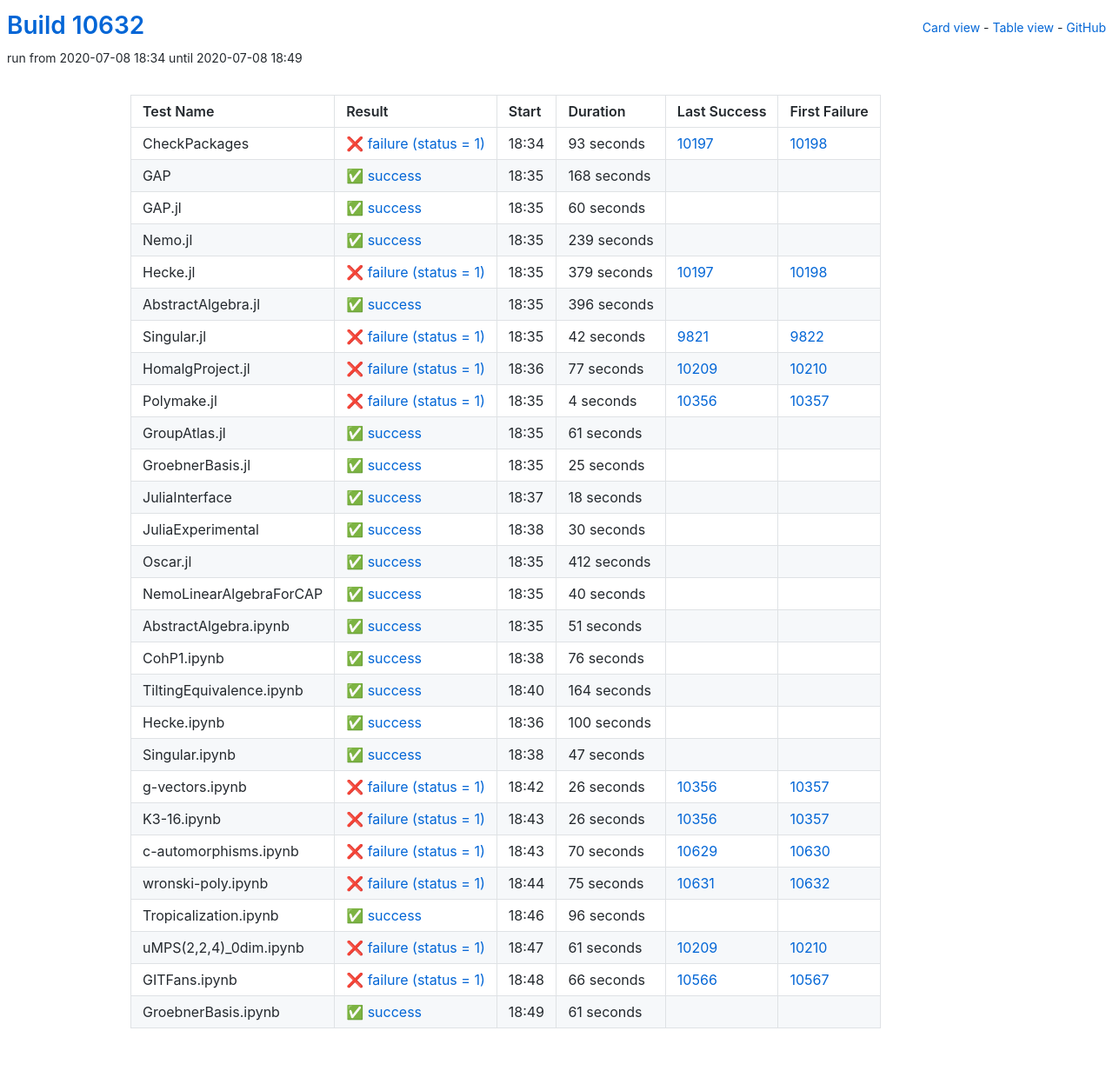
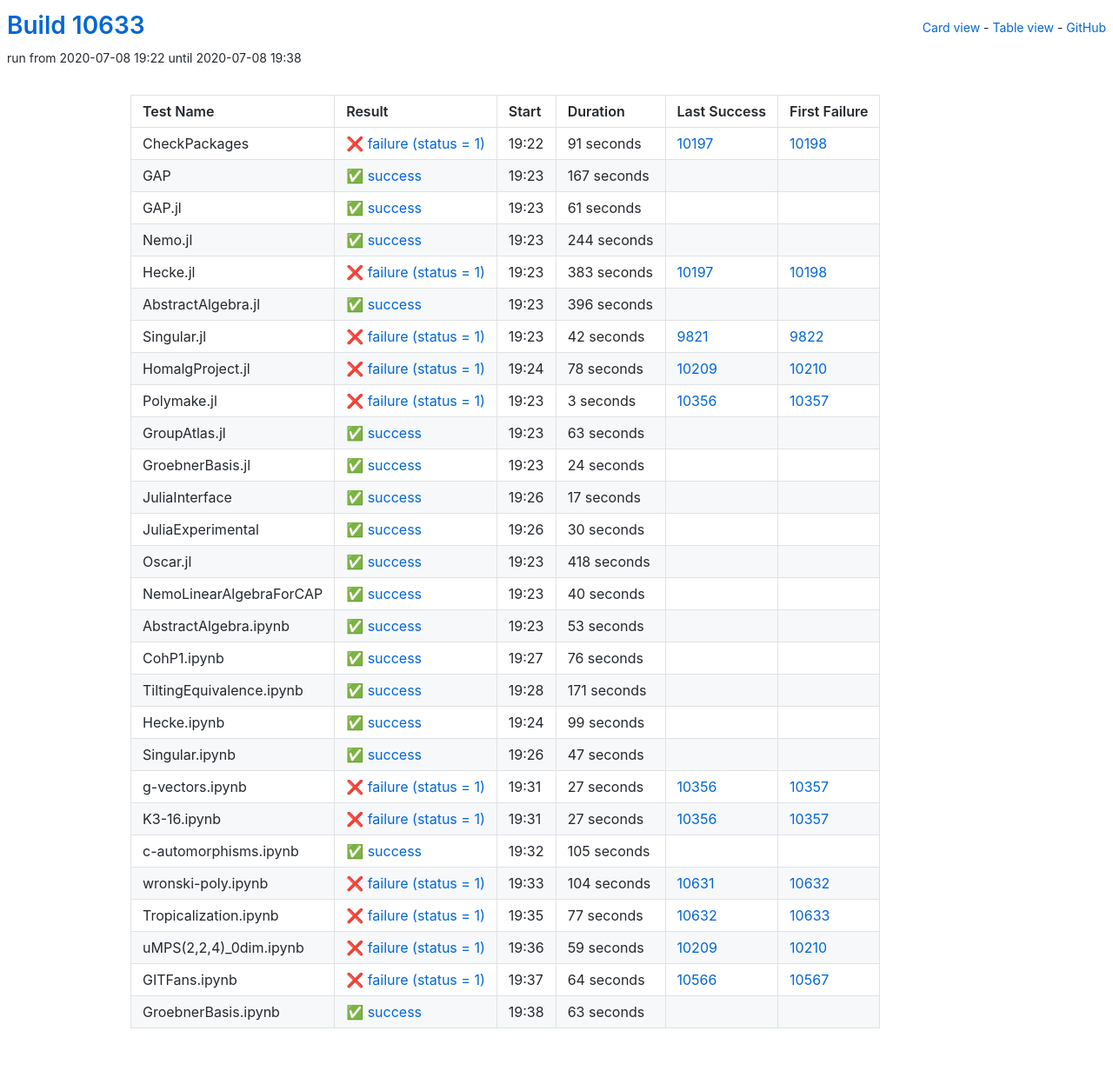
Before and after one commit to oscar-system/oscar-ci-status, a Jekyll site: the page built from table.html, in a window 1280 px wide. Shown: the whole page at 87% size. Built offline with Jekyll 4.4.1, drawn with Linux system fonts in a browser that asks for light colours.

Commit message:
Build #10633

```diff
--- a/_data/ci.yml
+++ b/_data/ci.yml
@@ -1,6 +1,6 @@
 ---
-build: 10632
-build_url: https://oscarci.mathematik.uni-kl.de/job/oscar/10632/
+build: 10633
+build_url: https://oscarci.mathematik.uni-kl.de/job/oscar/10633/
 job: oscar
 organization: oscar-system
 repo: oscar-ci-status
@@ -8,68 +8,68 @@
 tests:
 - name: CheckPackages
   id: checkpackages
-  log: https://oscarci.mathematik.uni-kl.de/job/oscar/10632/artifact/logs/build-10632/CheckPackages.log
-  start: 2020-07-08 18:34
+  log: https://oscarci.mathematik.uni-kl.de/job/oscar/10633/artifact/logs/build-10633/CheckPackages.log
+  start: 2020-07-08 19:22
   success: false
   exitcode: 1
   status: failure
-  duration: 93
+  duration: 91
   last_success: 10197
   last_success_url: https://oscarci.mathematik.uni-kl.de/job/oscar/10197/
   first_failure: 10198
   first_failure_url: https://oscarci.mathematik.uni-kl.de/job/oscar/10198/
 - name: GAP
   id: gap
-  log: https://oscarci.mathematik.uni-kl.de/job/oscar/10632/artifact/logs/build-10632/GAP.log
-  start: 2020-07-08 18:35
+  log: https://oscarci.mathematik.uni-kl.de/job/oscar/10633/artifact/logs/build-10633/GAP.log
+  start: 2020-07-08 19:23
   success: true
   exitcode: 0
   status: success
-  duration: 168
+  duration: 167
   last_success: false
   last_success_url:
   first_failure: false
   first_failure_url:
 - name: GAP.jl
   id: gap-jl
-  log: https://oscarci.mathematik.uni-kl.de/job/oscar/10632/artifact/logs/build-10632/GAP.jl.log
-  start: 2020-07-08 18:35
+  log: https://oscarci.mathematik.uni-kl.de/job/oscar/10633/artifact/logs/build-10633/GAP.jl.log
+  start: 2020-07-08 19:23
   success: true
   exitcode: 0
   status: success
-  duration: 60
+  duration: 61
   last_success: false
   last_success_url:
   first_failure: false
   first_failure_url:
 - name: Nemo.jl
   id: nemo-jl
-  log: https://oscarci.mathematik.uni-kl.de/job/oscar/10632/artifact/logs/build-10632/Nemo.jl.log
-  start: 2020-07-08 18:35
+  log: https://oscarci.mathematik.uni-kl.de/job/oscar/10633/artifact/logs/build-10633/Nemo.jl.log
+  start: 2020-07-08 19:23
   success: true
   exitcode: 0
   status: success
-  duration: 239
+  duration: 244
   last_success: false
   last_success_url:
   first_failure: false
   first_failure_url:
 - name: Hecke.jl
   id: hecke-jl
-  log: https://oscarci.mathematik.uni-kl.de/job/oscar/10632/artifact/logs/build-10632/Hecke.jl.log
-  start: 2020-07-08 18:35
+  log: https://oscarci.mathematik.uni-kl.de/job/oscar/10633/artifact/logs/build-10633/Hecke.jl.log
+  start: 2020-07-08 19:23
   success: false
   exitcode: 1
   status: failure
-  duration: 379
+  duration: 383
   last_success: 10197
   last_success_url: https://oscarci.mathematik.uni-kl.de/job/oscar/10197/
   first_failure: 10198
   first_failure_url: https://oscarci.mathematik.uni-kl.de/job/oscar/10198/
 - name: AbstractAlgebra.jl
   id: abstractalgebra-jl
-  log: https://oscarci.mathematik.uni-kl.de/job/oscar/10632/artifact/logs/build-10632/AbstractAlgebra.jl.log
-  start: 2020-07-08 18:35
+  log: https://oscarci.mathematik.uni-kl.de/job/oscar/10633/artifact/logs/build-10633/AbstractAlgebra.jl.log
+  start: 2020-07-08 19:23
   success: true
   exitcode: 0
   status: success
@@ -80,8 +80,8 @@
   first_failure_url:
 - name: Singular.jl
   id: singular-jl
-  log: https://oscarci.mathematik.uni-kl.de/job/oscar/10632/artifact/logs/build-10632/Singular.jl.log
-  start: 2020-07-08 18:35
+  log: https://oscarci.mathematik.uni-kl.de/job/oscar/10633/artifact/logs/build-10633/Singular.jl.log
+  start: 2020-07-08 19:23
   success: false
   exitcode: 1
   status: failure
@@ -92,68 +92,68 @@
   first_failure_url: https://oscarci.mathematik.uni-kl.de/job/oscar/9822/
 - name: HomalgProject.jl
   id: homalgproject-jl
-  log: https://oscarci.mathematik.uni-kl.de/job/oscar/10632/artifact/logs/build-10632/HomalgProject.jl.log
-  start: 2020-07-08 18:36
+  log: https://oscarci.mathematik.uni-kl.de/job/oscar/10633/artifact/logs/build-10633/HomalgProject.jl.log
+  start: 2020-07-08 19:24
   success: false
   exitcode: 1
   status: failure
-  duration: 77
+  duration: 78
   last_success: 10209
   last_success_url: https://oscarci.mathematik.uni-kl.de/job/oscar/10209/
   first_failure: 10210
   first_failure_url: https://oscarci.mathematik.uni-kl.de/job/oscar/10210/
 - name: Polymake.jl
   id: polymake-jl
-  log: https://oscarci.mathematik.uni-kl.de/job/oscar/10632/artifact/logs/build-10632/Polymake.jl.log
-  start: 2020-07-08 18:35
+  log: https://oscarci.mathematik.uni-kl.de/job/oscar/10633/artifact/logs/build-10633/Polymake.jl.log
+  start: 2020-07-08 19:23
   success: false
   exitcode: 1
   status: failure
-  duration: 4
+  duration: 3
   last_success: 10356
   last_success_url: https://oscarci.mathematik.uni-kl.de/job/oscar/10356/
   first_failure: 10357
   first_failure_url: https://oscarci.mathematik.uni-kl.de/job/oscar/10357/
 - name: GroupAtlas.jl
   id: groupatlas-jl
-  log: https://oscarci.mathematik.uni-kl.de/job/oscar/10632/artifact/logs/build-10632/GroupAtlas.jl.log
-  start: 2020-07-08 18:35
+  log: https://oscarci.mathematik.uni-kl.de/job/oscar/10633/artifact/logs/build-10633/GroupAtlas.jl.log
+  start: 2020-07-08 19:23
   success: true
   exitcode: 0
   status: success
-  duration: 61
+  duration: 63
   last_success: false
   last_success_url:
   first_failure: false
   first_failure_url:
 - name: GroebnerBasis.jl
   id: groebnerbasis-jl
-  log: https://oscarci.mathematik.uni-kl.de/job/oscar/10632/artifact/logs/build-10632/GroebnerBasis.jl.log
-  start: 2020-07-08 18:35
+  log: https://oscarci.mathematik.uni-kl.de/job/oscar/10633/artifact/logs/build-10633/GroebnerBasis.jl.log
+  start: 2020-07-08 19:23
   success: true
   exitcode: 0
   status: success
-  duration: 25
+  duration: 24
   last_success: false
   last_success_url:
   first_failure: false
   first_failure_url:
 - name: JuliaInterface
   id: juliainterface
-  log: https://oscarci.mathematik.uni-kl.de/job/oscar/10632/artifact/logs/build-10632/JuliaInterface.log
-  start: 2020-07-08 18:37
+  log: https://oscarci.mathematik.uni-kl.de/job/oscar/10633/artifact/logs/build-10633/JuliaInterface.log
+  start: 2020-07-08 19:26
   success: true
   exitcode: 0
   status: success
-  duration: 18
+  duration: 17
   last_success: false
   last_success_url:
   first_failure: false
   first_failure_url:
 - name: JuliaExperimental
   id: juliaexperimental
-  log: https://oscarci.mathematik.uni-kl.de/job/oscar/10632/artifact/logs/build-10632/JuliaExperimental.log
-  start: 2020-07-08 18:38
+  log: https://oscarci.mathematik.uni-kl.de/job/oscar/10633/artifact/logs/build-10633/JuliaExperimental.log
+  start: 2020-07-08 19:26
   success: true
   exitcode: 0
   status: success
@@ -164,20 +164,20 @@
   first_failure_url:
 - name: Oscar.jl
   id: oscar-jl
-  log: https://oscarci.mathematik.uni-kl.de/job/oscar/10632/artifact/logs/build-10632/Oscar.jl.log
-  start: 2020-07-08 18:35
+  log: https://oscarci.mathematik.uni-kl.de/job/oscar/10633/artifact/logs/build-10633/Oscar.jl.log
+  start: 2020-07-08 19:23
   success: true
   exitcode: 0
   status: success
-  duration: 412
+  duration: 418
   last_success: false
   last_success_url:
   first_failure: false
   first_failure_url:
 - name: NemoLinearAlgebraForCAP
   id: nemolinearalgebraforcap
-  log: https://oscarci.mathematik.uni-kl.de/job/oscar/10632/artifact/logs/build-10632/NemoLinearAlgebraForCAP.log
-  start: 2020-07-08 18:35
+  log: https://oscarci.mathematik.uni-kl.de/job/oscar/10633/artifact/logs/build-10633/NemoLinearAlgebraForCAP.log
+  start: 2020-07-08 19:23
   success: true
   exitcode: 0
   status: success
@@ -188,20 +188,20 @@
   first_failure_url:
 - name: AbstractAlgebra.ipynb
   id: abstractalgebra-ipynb
-  log: https://oscarci.mathematik.uni-kl.de/job/oscar/10632/artifact/logs/build-10632/AbstractAlgebra.ipynb.log
-  start: 2020-07-08 18:35
+  log: https://oscarci.mathematik.uni-kl.de/job/oscar/10633/artifact/logs/build-10633/AbstractAlgebra.ipynb.log
+  start: 2020-07-08 19:23
   success: true
   exitcode: 0
   status: success
-  duration: 51
+  duration: 53
   last_success: false
   last_success_url:
   first_failure: false
   first_failure_url:
 - name: CohP1.ipynb
   id: cohp1-ipynb
-  log: https://oscarci.mathematik.uni-kl.de/job/oscar/10632/artifact/logs/build-10632/CohP1.ipynb.log
-  start: 2020-07-08 18:38
+  log: https://oscarci.mathematik.uni-kl.de/job/oscar/10633/artifact/logs/build-10633/CohP1.ipynb.log
+  start: 2020-07-08 19:27
   success: true
   exitcode: 0
   status: success
@@ -212,32 +212,32 @@
   first_failure_url:
 - name: TiltingEquivalence.ipynb
   id: tiltingequivalence-ipynb
-  log: https://oscarci.mathematik.uni-kl.de/job/oscar/10632/artifact/logs/build-10632/TiltingEquivalence.ipynb.log
-  start: 2020-07-08 18:40
+  log: https://oscarci.mathematik.uni-kl.de/job/oscar/10633/artifact/logs/build-10633/TiltingEquivalence.ipynb.log
+  start: 2020-07-08 19:28
   success: true
   exitcode: 0
   status: success
-  duration: 164
+  duration: 171
   last_success: false
   last_success_url:
   first_failure: false
   first_failure_url:
 - name: Hecke.ipynb
   id: hecke-ipynb
-  log: https://oscarci.mathematik.uni-kl.de/job/oscar/10632/artifact/logs/build-10632/Hecke.ipynb.log
-  start: 2020-07-08 18:36
+  log: https://oscarci.mathematik.uni-kl.de/job/oscar/10633/artifact/logs/build-10633/Hecke.ipynb.log
+  start: 2020-07-08 19:24
   success: true
   exitcode: 0
   status: success
-  duration: 100
+  duration: 99
   last_success: false
   last_success_url:
   first_failure: false
   first_failure_url:
 - name: Singular.ipynb
   id: singular-ipynb
-  log: https://oscarci.mathematik.uni-kl.de/job/oscar/10632/artifact/logs/build-10632/Singular.ipynb.log
-  start: 2020-07-08 18:38
+  log: https://oscarci.mathematik.uni-kl.de/job/oscar/10633/artifact/logs/build-10633/Singular.ipynb.log
+  start: 2020-07-08 19:26
   success: true
   exitcode: 0
   status: success
@@ -248,96 +248,96 @@
   first_failure_url:
 - name: g-vectors.ipynb
   id: g-vectors-ipynb
-  log: https://oscarci.mathematik.uni-kl.de/job/oscar/10632/artifact/logs/build-10632/g-vectors.ipynb.log
-  start: 2020-07-08 18:42
+  log: https://oscarci.mathematik.uni-kl.de/job/oscar/10633/artifact/logs/build-10633/g-vectors.ipynb.log
+  start: 2020-07-08 19:31
   success: false
   exitcode: 1
   status: failure
-  duration: 26
+  duration: 27
   last_success: 10356
   last_success_url: https://oscarci.mathematik.uni-kl.de/job/oscar/10356/
   first_failure: 10357
   first_failure_url: https://oscarci.mathematik.uni-kl.de/job/oscar/10357/
 - name: K3-16.ipynb
   id: k3-16-ipynb
-  log: https://oscarci.mathematik.uni-kl.de/job/oscar/10632/artifact/logs/build-10632/K3-16.ipynb.log
-  start: 2020-07-08 18:43
+  log: https://oscarci.mathematik.uni-kl.de/job/oscar/10633/artifact/logs/build-10633/K3-16.ipynb.log
+  start: 2020-07-08 19:31
   success: false
   exitcode: 1
   status: failure
-  duration: 26
+  duration: 27
   last_success: 10356
   last_success_url: https://oscarci.mathematik.uni-kl.de/job/oscar/10356/
   first_failure: 10357
   first_failure_url: https://oscarci.mathematik.uni-kl.de/job/oscar/10357/
 - name: c-automorphisms.ipynb
   id: c-automorphisms-ipynb
-  log: https://oscarci.mathematik.uni-kl.de/job/oscar/10632/artifact/logs/build-10632/c-automorphisms.ipynb.log
-  start: 2020-07-08 18:43
+  log: https://oscarci.mathematik.uni-kl.de/job/oscar/10633/artifact/logs/build-10633/c-automorphisms.ipynb.log
+  start: 2020-07-08 19:32
+  success: true
+  exitcode: 0
+  status: success
+  duration: 105
+  last_success: false
+  last_success_url:
+  first_failure: false
+  first_failure_url:
+- name: wronski-poly.ipynb
+  id: wronski-poly-ipynb
+  log: https://oscarci.mathematik.uni-kl.de/job/oscar/10633/artifact/logs/build-10633/wronski-poly.ipynb.log
+  start: 2020-07-08 19:33
   success: false
   exitcode: 1
   status: failure
-  duration: 70
-  last_success: 10629
-  last_success_url: https://oscarci.mathematik.uni-kl.de/job/oscar/10629/
-  first_failure: 10630
-  first_failure_url: https://oscarci.mathematik.uni-kl.de/job/oscar/10630/
-- name: wronski-poly.ipynb
-  id: wronski-poly-ipynb
-  log: https://oscarci.mathematik.uni-kl.de/job/oscar/10632/artifact/logs/build-10632/wronski-poly.ipynb.log
-  start: 2020-07-08 18:44
-  success: false
-  exitcode: 1
-  status: failure
-  duration: 75
+  duration: 104
   last_success: 10631
   last_success_url: https://oscarci.mathematik.uni-kl.de/job/oscar/10631/
   first_failure: 10632
   first_failure_url: https://oscarci.mathematik.uni-kl.de/job/oscar/10632/
 - name: Tropicalization.ipynb
   id: tropicalization-ipynb
-  log: https://oscarci.mathematik.uni-kl.de/job/oscar/10632/artifact/logs/build-10632/Tropicalization.ipynb.log
-  start: 2020-07-08 18:46
-  success: true
-  exitcode: 0
-  status: success
-  duration: 96
-  last_success: false
-  last_success_url:
-  first_failure: false
-  first_failure_url:
-- name: uMPS(2,2,4)_0dim.ipynb
-  id: umps-2-2-4-0dim-ipynb
-  log: https://oscarci.mathematik.uni-kl.de/job/oscar/10632/artifact/logs/build-10632/uMPS-2-2-4-_0dim.ipynb.log
-  start: 2020-07-08 18:47
+  log: https://oscarci.mathematik.uni-kl.de/job/oscar/10633/artifact/logs/build-10633/Tropicalization.ipynb.log
+  start: 2020-07-08 19:35
   success: false
   exitcode: 1
   status: failure
-  duration: 61
+  duration: 77
+  last_success: 10632
+  last_success_url: https://oscarci.mathematik.uni-kl.de/job/oscar/10632/
+  first_failure: 10633
+  first_failure_url: https://oscarci.mathematik.uni-kl.de/job/oscar/10633/
+- name: uMPS(2,2,4)_0dim.ipynb
+  id: umps-2-2-4-0dim-ipynb
+  log: https://oscarci.mathematik.uni-kl.de/job/oscar/10633/artifact/logs/build-10633/uMPS-2-2-4-_0dim.ipynb.log
+  start: 2020-07-08 19:36
+  success: false
+  exitcode: 1
+  status: failure
+  duration: 59
   last_success: 10209
   last_success_url: https://oscarci.mathematik.uni-kl.de/job/oscar/10209/
   first_failure: 10210
   first_failure_url: https://oscarci.mathematik.uni-kl.de/job/oscar/10210/
 - name: GITFans.ipynb
   id: gitfans-ipynb
-  log: https://oscarci.mathematik.uni-kl.de/job/oscar/10632/artifact/logs/build-10632/GITFans.ipynb.log
-  start: 2020-07-08 18:48
+  log: https://oscarci.mathematik.uni-kl.de/job/oscar/10633/artifact/logs/build-10633/GITFans.ipynb.log
+  start: 2020-07-08 19:37
   success: false
   exitcode: 1
   status: failure
-  duration: 66
+  duration: 64
   last_success: 10566
   last_success_url: https://oscarci.mathematik.uni-kl.de/job/oscar/10566/
   first_failure: 10567
   first_failure_url: https://oscarci.mathematik.uni-kl.de/job/oscar/10567/
 - name: GroebnerBasis.ipynb
   id: groebnerbasis-ipynb
-  log: https://oscarci.mathematik.uni-kl.de/job/oscar/10632/artifact/logs/build-10632/GroebnerBasis.ipynb.log
-  start: 2020-07-08 18:49
+  log: https://oscarci.mathematik.uni-kl.de/job/oscar/10633/artifact/logs/build-10633/GroebnerBasis.ipynb.log
+  start: 2020-07-08 19:38
   success: true
   exitcode: 0
   status: success
-  duration: 61
+  duration: 63
   last_success: false
   last_success_url:
   first_failure: false
```
Also changed, not shown: README.md.
